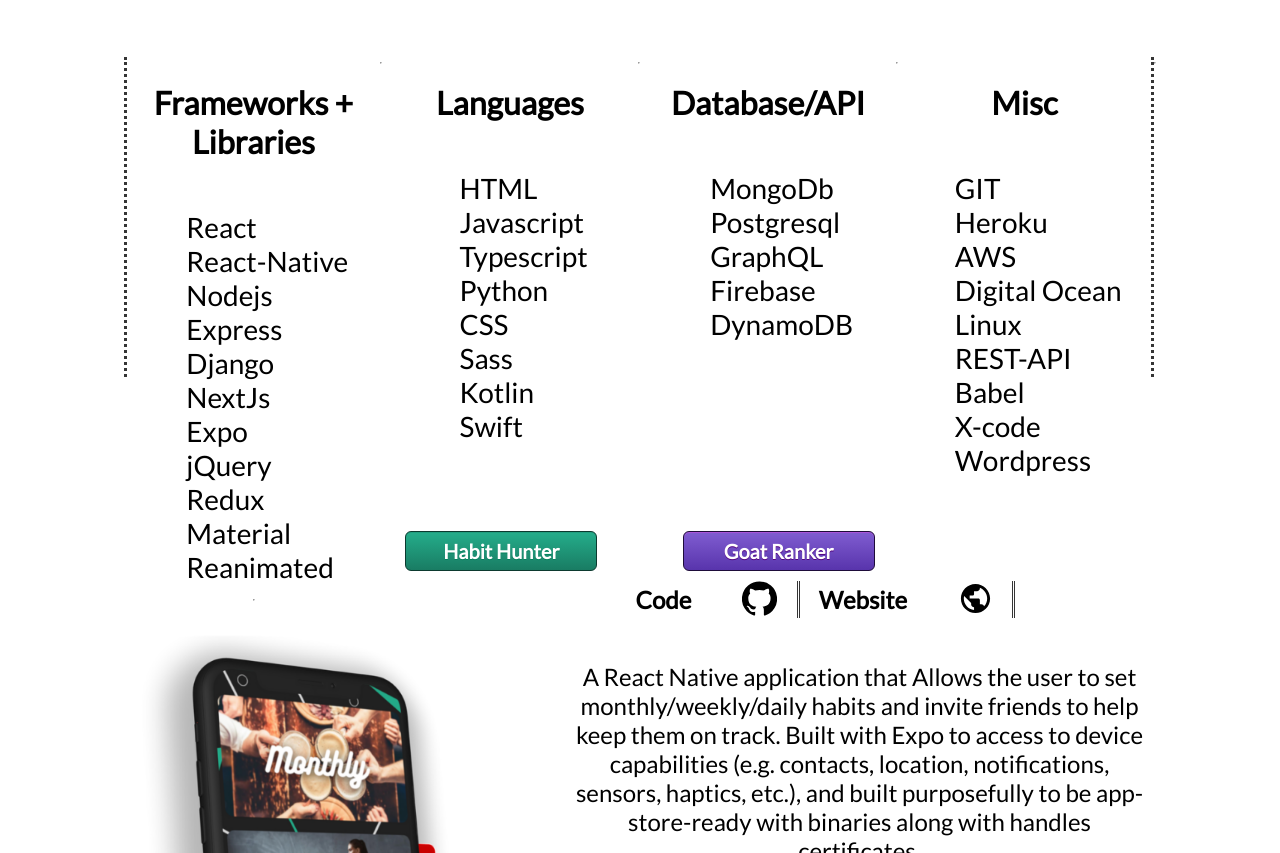
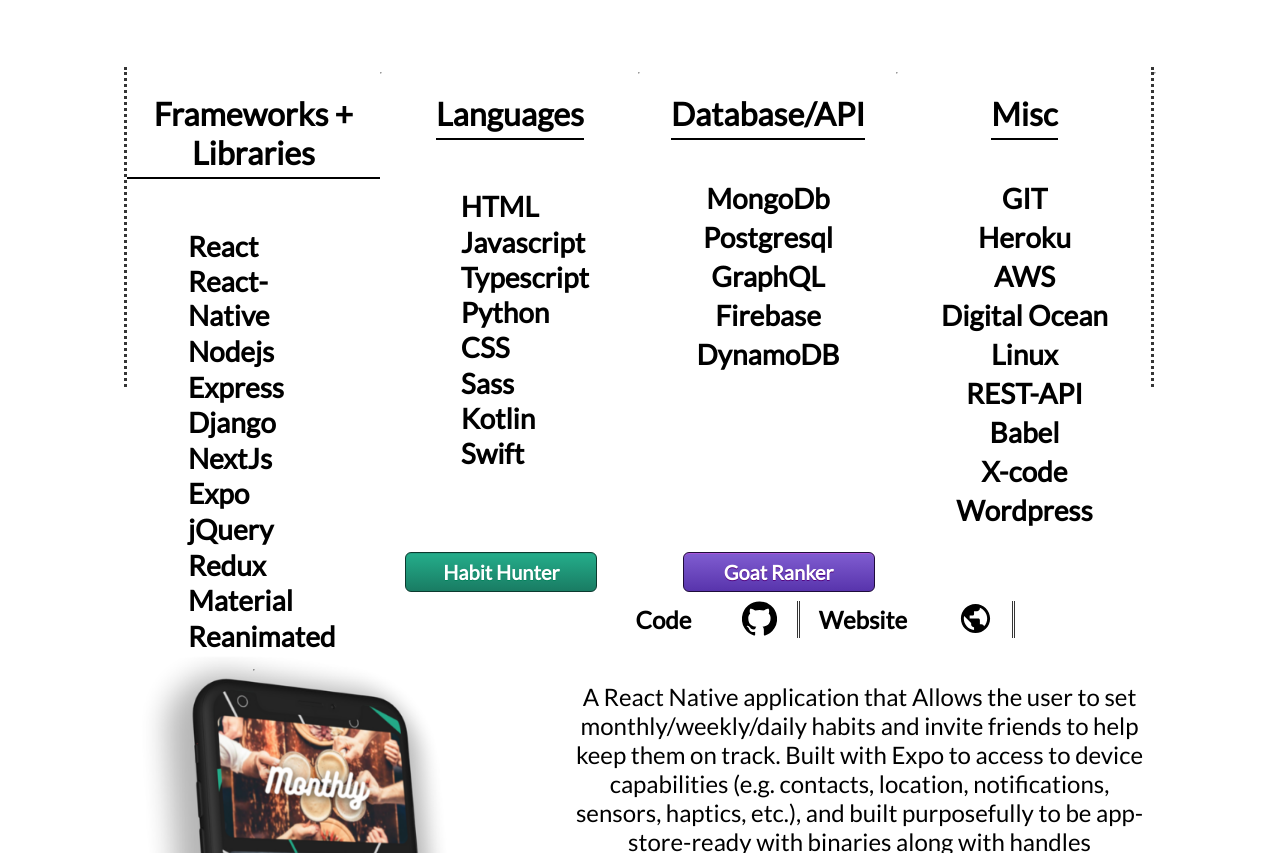
Before and after one commit to whoisdominic/portfolio-v3, a Next.js app: page /everything in a window 1280 px wide. Shown: the part 779-1632 px from the top of the page. Built offline with nearby package versions, Linux system fonts and the light colour scheme.

Commit message:
idk if i fixed anything lol but it looks better on mobile

```diff
--- a/pages/about.js
+++ b/pages/about.js
@@ -64,17 +64,17 @@
               <h2 className={styles.skillTitle}>Frameworks + Libraries</h2>
               <br />
               <ul>
-                <li>React</li>
-                <li>React-Native</li>
-                <li>Nodejs</li>
-                <li>Express</li>
-                <li>Django</li>
-                <li>NextJs</li>
-                <li>Expo</li>
-                <li>jQuery</li>
-                <li>Redux</li>
-                <li>Material</li>
-                <li>Reanimated</li>
+                <h4 className={styles.skills}>React</h4>
+                <h4 className={styles.skills}>React-Native</h4>
+                <h4 className={styles.skills}>Nodejs</h4>
+                <h4 className={styles.skills}>Express</h4>
+                <h4 className={styles.skills}>Django</h4>
+                <h4 className={styles.skills}>NextJs</h4>
+                <h4 className={styles.skills}>Expo</h4>
+                <h4 className={styles.skills}>jQuery</h4>
+                <h4 className={styles.skills}>Redux</h4>
+                <h4 className={styles.skills}>Material</h4>
+                <h4 className={styles.skills}>Reanimated</h4>
               </ul>
               <hr />
             </div>
@@ -83,14 +83,14 @@
               <h2 className={styles.skillTitle}>Languages</h2>
               <br />
               <ul>
-                <li>HTML</li>
-                <li>Javascript</li>
-                <li>Typescript</li>
-                <li>Python</li>
-                <li>CSS</li>
-                <li>Sass</li>
-                <li>Kotlin</li>
-                <li>Swift</li>
+                <h4 className={styles.skills}>HTML</h4>
+                <h4 className={styles.skills}>Javascript</h4>
+                <h4 className={styles.skills}>Typescript</h4>
+                <h4 className={styles.skills}>Python</h4>
+                <h4 className={styles.skills}>CSS</h4>
+                <h4 className={styles.skills}>Sass</h4>
+                <h4 className={styles.skills}>Kotlin</h4>
+                <h4 className={styles.skills}>Swift</h4>
               </ul>
             </div>
             <hr />
@@ -98,33 +98,39 @@
             <div className={styles.aboutSkill}>
               <h2 className={styles.skillTitle}>Database/API</h2>
               <br />
-              <ul>
-                <li>MongoDb</li>
-                <li>Postgresql</li>
-                <li>GraphQL</li>
-                <li>Firebase</li>
-                <li>DynamoDB</li>
-              </ul>
+              <h4 className={styles.skills}>MongoDb</h4>
+              <h4 className={styles.skills}>Postgresql</h4>
+              <h4 className={styles.skills}>GraphQL</h4>
+              <h4 className={styles.skills}>Firebase</h4>
+              <h4 className={styles.skills}>DynamoDB</h4>
             </div>
             <hr />
 
             <div className={`${styles.aboutSkill} ${styles.right}`}>
               <h2 className={styles.skillTitle}>Misc</h2>
               <br />
-              <ul>
-                <li>GIT</li>
-                <li>Heroku</li>
-                <li>AWS</li>
-                <li>Digital Ocean</li>
-                <li>Linux</li>
-                <li>REST-API</li>
-                <li>Babel</li>
-                <li>X-code</li>
-                <li>Wordpress</li>
-              </ul>
+              <h4 className={styles.skills}>GIT</h4>
+              <h4 className={styles.skills}>Heroku</h4>
+              <h4 className={styles.skills}>AWS</h4>
+              <h4 className={styles.skills}>Digital Ocean</h4>
+              <h4 className={styles.skills}>Linux</h4>
+              <h4 className={styles.skills}>REST-API</h4>
+              <h4 className={styles.skills}>Babel</h4>
+              <h4 className={styles.skills}>X-code</h4>
+              <h4 className={styles.skills}>Wordpress</h4>
             </div>
             <hr />
           </div>
+          {/* <div className={styles.certCont}>
+            <h2 className={styles.skillTitle}>Certifications</h2>
+            <div className={styles.certItem}>
+              <img className={styles.certImage} src="./img/GAlogo.png" />
+              <div className={styles.certDescription}>
+                <p className={styles.certTxt}>Software Engineering Immersive</p>
+                <p className={styles.certTxt}>500+ Hours Bootcamp Structure</p>
+              </div>
+            </div>
+          </div> */}
         </main>
       </div>
     </>
--- a/styles/Home.module.css
+++ b/styles/Home.module.css
@@ -116,7 +116,7 @@
   justify-content: space-around;
   align-items: flex-start;
   flex-wrap: wrap;
-  margin: 2.5% 0;
+  margin: 3.5% 0;
 }
 .aboutSkill {
   width: 20vw;
@@ -131,14 +131,16 @@
 .right {
   border-right: 3px dotted rgb(53, 53, 53);
 }
-.aboutSkill li {
-  list-style: none;
+.skills {
   font-size: 1.75rem;
+  margin: 1%;
 }
 .skillTitle {
   font-size: 2rem;
   font-family: "Lato", sans-serif;
   text-align: center;
+  padding-bottom: 5px;
+  border-bottom: 2px solid currentColor;
 }
 .aboutImg {
   max-width: 10vw;
@@ -150,6 +152,30 @@
   flex-direction: row;
   align-items: center;
   justify-content: space-between;
+}
+
+/* Certification */
+
+.certCont {
+  display: flex;
+  flex-wrap: wrap;
+  justify-content: center;
+  align-items: center;
+  flex-direction: column;
+  margin: 10% 0;
+}
+.certImage {
+  margin-top: 5vh;
+  max-width: 30vw;
+}
+.certItem {
+  display: flex;
+  justify-content: space-between;
+  align-items: center;
+  width: 70vw;
+}
+.certTxt {
+  font-size: 2.75rem;
 }
 
 /* Animation */
@@ -234,9 +260,6 @@
     align-items: center;
     list-style: none;
   }
-  .miniFlex li {
-    margin: 1vh 0;
-  }
   .headerLinks {
     margin-left: 7%;
   }
@@ -294,8 +317,7 @@
     align-items: center;
     flex-wrap: wrap;
     width: 95%;
-    margin-bottom: 5%;
-    margin-top: 5%;
+    margin: 7.5vh 0;
   }
   .aboutSkill {
     width: 90vw;
@@ -304,15 +326,26 @@
     flex-direction: column;
     align-items: center;
     justify-content: center;
-    margin: 2.5vh auto;
+    margin: 4vh auto;
+    text-align: center;
   }
 
   .skillTitle {
     font-size: 2rem;
     font-family: "Lato", sans-serif;
   }
-  .aboutSkill li {
-    list-style: none;
+  .certImage {
+    margin-top: 5vh;
+    max-width: 65vw;
+  }
+  .certItem {
+    flex-wrap: wrap;
+  }
+  .certTxt {
     font-size: 2rem;
+    text-align: center;
+  }
+  .certCont {
+    margin: -5%;
   }
 }
```
Also changed, not shown: public/img/GAlogo.png (added).
